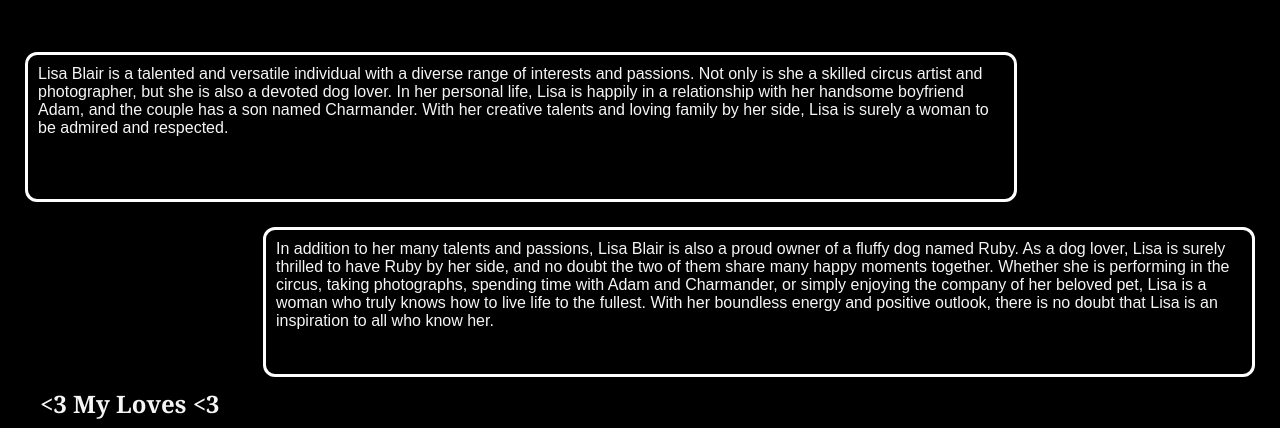
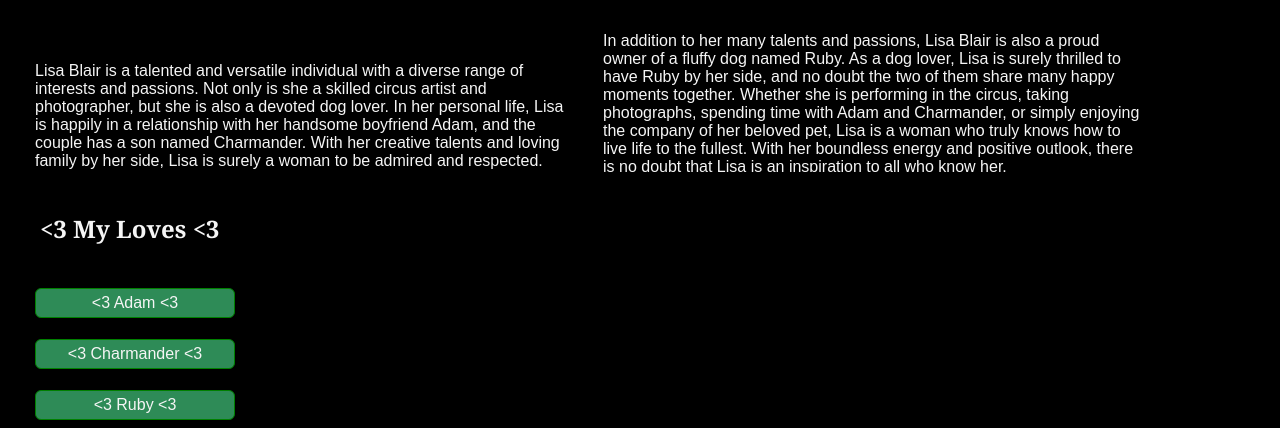
Before and after one commit to LisaJLB/coursera-test, a plain HTML site: page site/index.html in a window 1280 px wide. Shown: the part 451-879 px from the top of the page. Drawn offline with Linux system fonts and the light colour scheme.

Commit message:
created 2 column layout in the front page

```diff
--- a/site/Stylesheet.css
+++ b/site/Stylesheet.css
@@ -10,9 +10,8 @@ body {
 				#box {
   background-color: black;
   padding: 10px;
-  border: 3px solid white;
   border-radius: 12px;
-  width: 80%;
+  width: 45%;
   height: 150px;
   margin-top: 50px;
   overflow: auto;
@@ -20,9 +19,8 @@ body {
 	#box-2 {
   background-color: black;
   padding: 10px;
-   border: 3px solid white;
   border-radius: 12px;
-  width: 80%;
+  width: 45%;
   height: 150px;
   margin-top: 20px;
   overflow: auto;
--- a/site/index.html
+++ b/site/index.html
@@ -14,20 +14,18 @@
 		#box {
   background-color: black;
   padding: 10px;
-  border: 3px solid white;
+  /*border: 3px solid white;*/
   margin-top: 50px;
   overflow: auto;
   float: left;
-  clear: right;
 }
 	#box-2 {
   background-color: black;
   padding: 10px;
-  border: 3px solid white;
+ /* border: 3px solid white;*/
   margin-top: 20px;
   overflow: auto;
-  float: right;
-  clear:left;
+  float: left;
 }
 	</style>
 </head>
```
